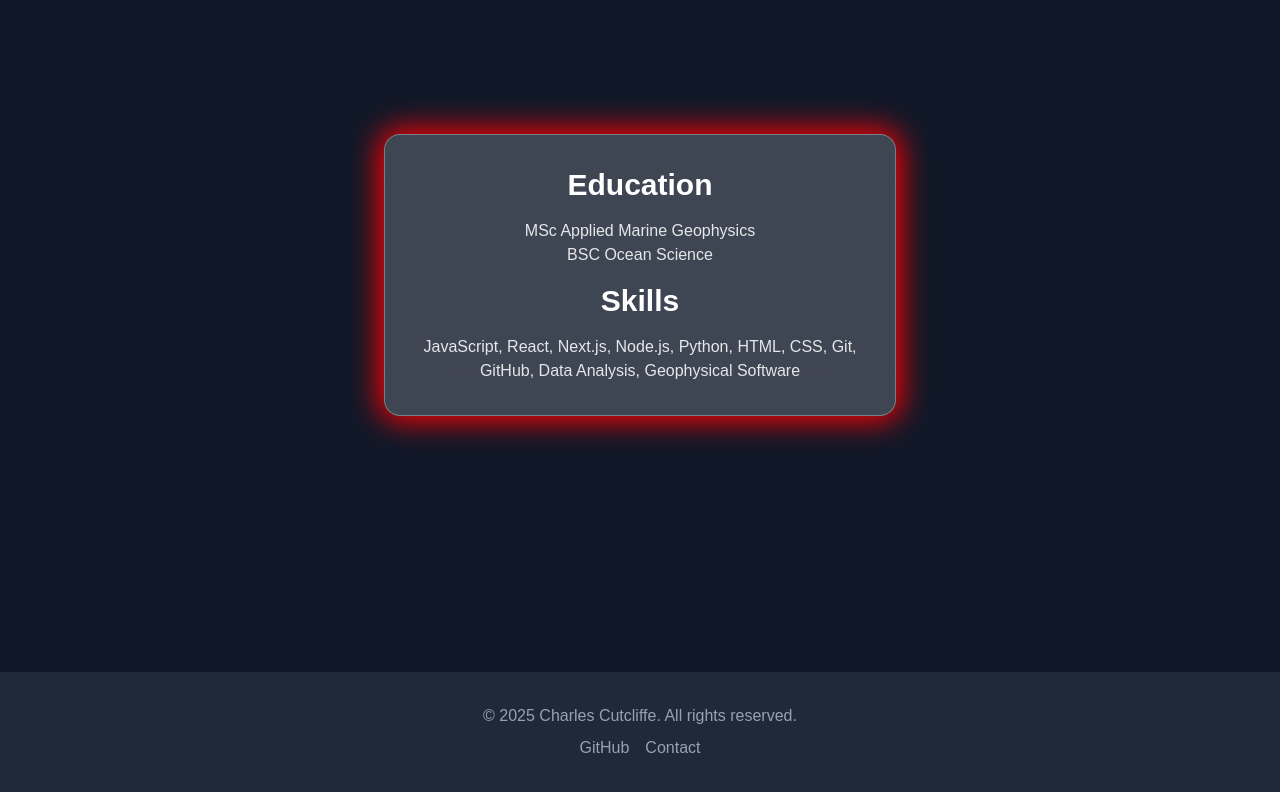
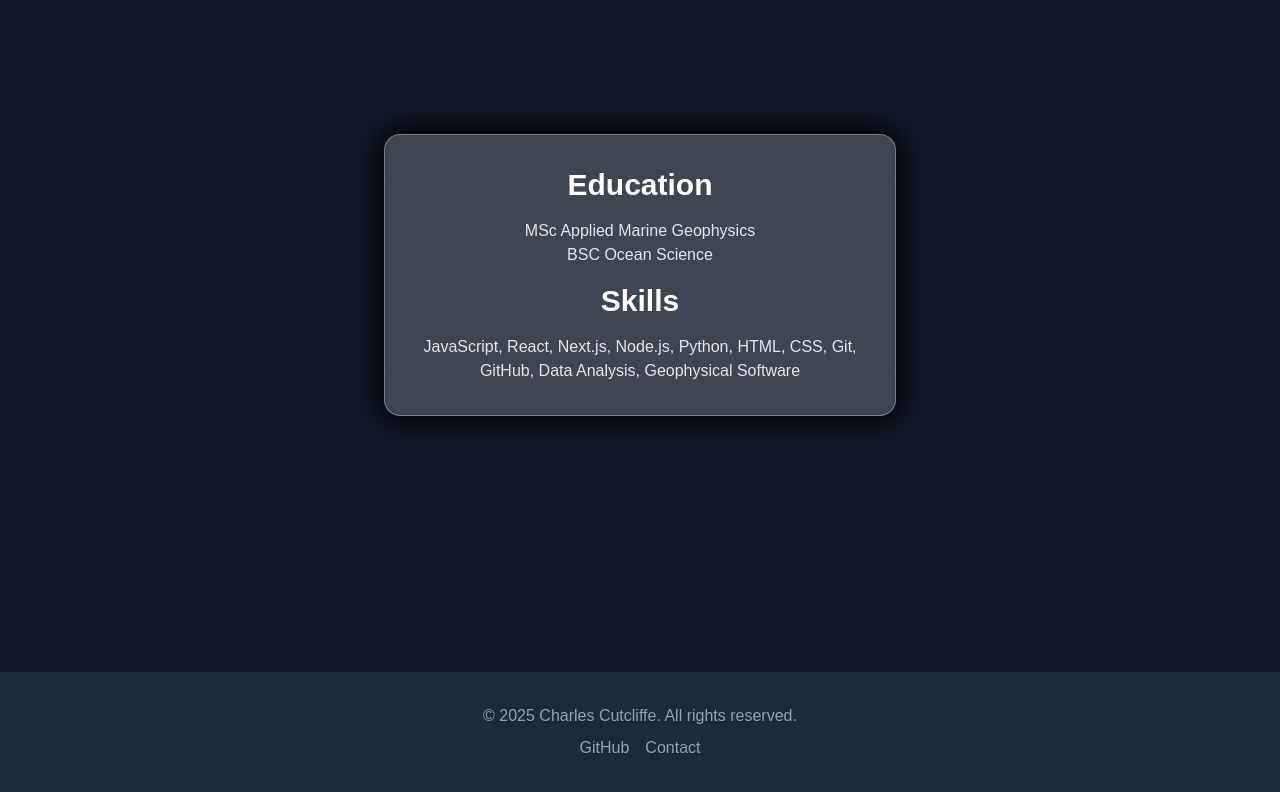
Before and after one commit to cutty92/my-portfolio, a Next.js app: page / in a window 1280 px wide. Shown: the part 1399-2191 px from the top of the page. Built offline with nearby package versions, Linux system fonts and the light colour scheme.

Commit message:
hue to brightness

```diff
--- a/components/GlassTexture.jsx
+++ b/components/GlassTexture.jsx
@@ -9,10 +9,9 @@ export default function GlassTexture() {
     return () => window.removeEventListener("scroll", handleScroll);
   }, []);
 
-  const glowHue = scrollY % 360;
+  const glowChange = scrollY % 360;
   const glowStyle = {
-    boxShadow: `0 0 30px 5px hsl(${glowHue}, 100%, 50%)`,
-  };
+    boxShadow: `0 0 30px 5px hsl(210, 100%, ${glowChange}%)`,};
 
   return (
     <div className="flex justify-center my-32">
```
